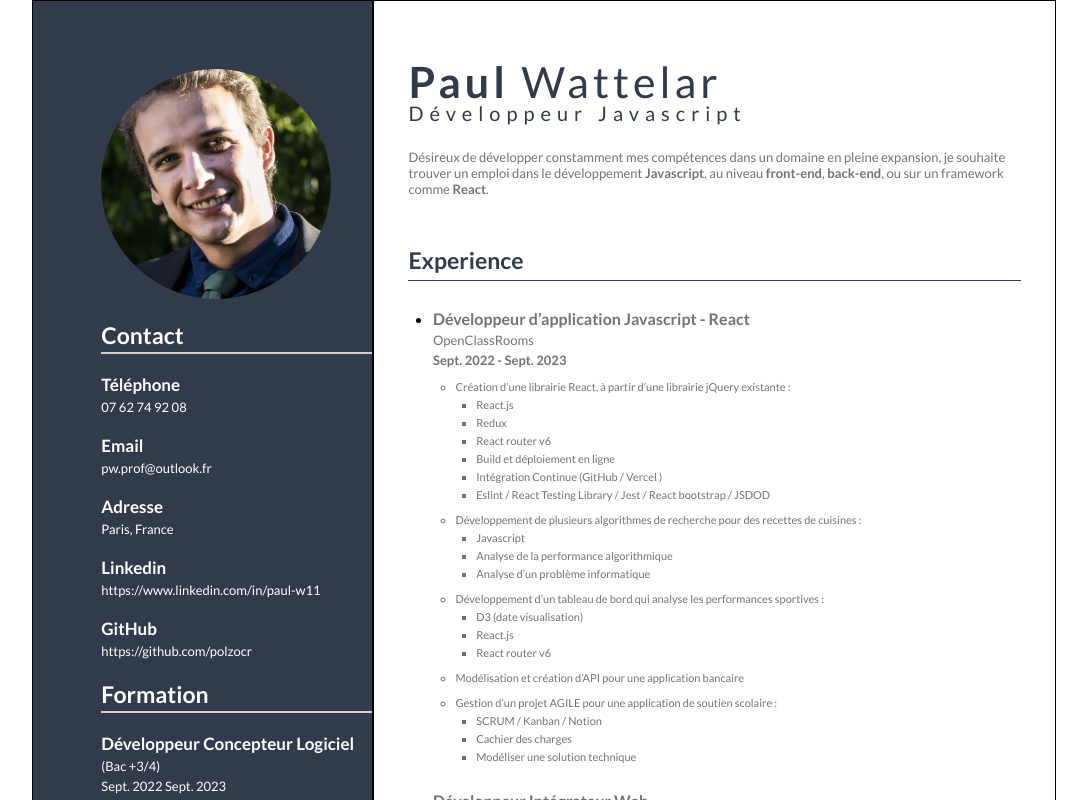
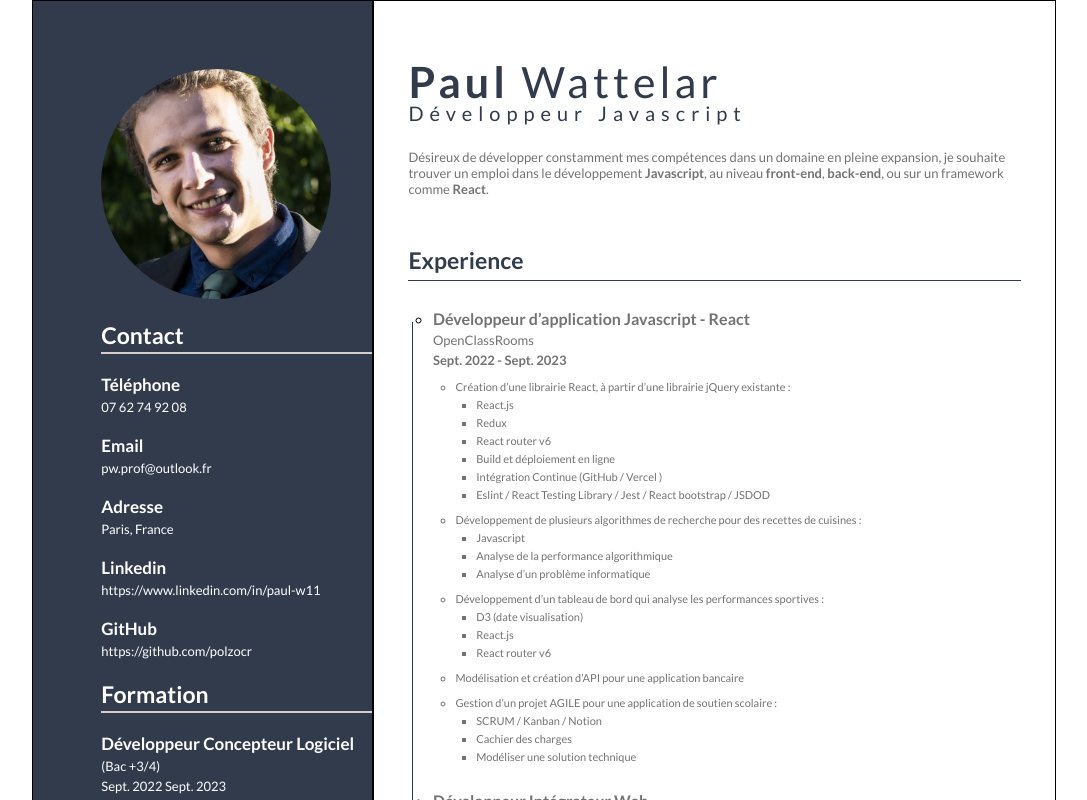
Before and after one commit to polzocr/portefolio, a React (Vite) app: page / in a window 1280 px wide. Shown: the top 800 px of the page, without its empty margins (96-1183 px from the left). Built offline with nearby package versions, Linux system fonts and the light colour scheme.

Commit message:
ajout ligne a gauche et changement ul style

```diff
--- a/src/components/content/index.css
+++ b/src/components/content/index.css
@@ -5,7 +5,21 @@
 }
 .ul-exp{
     padding: 0 4%;
+    list-style-type: circle;
+    /* border-left: 1px solid #323B4C; */
+    position: relative;
 }
+
+.ul-exp::before{
+    content: "";
+    position: absolute;
+    width: 100%;
+    height: 99%;
+    border-left: 1px solid #323B4C;
+    bottom: 5px;
+    left: 4px;
+}
+
 
 .ul-exp > li {
     margin-top: 5%;
```
